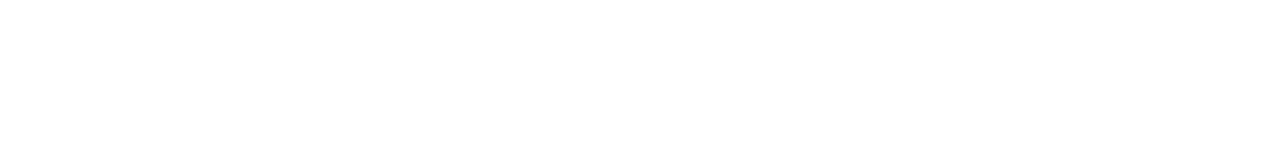
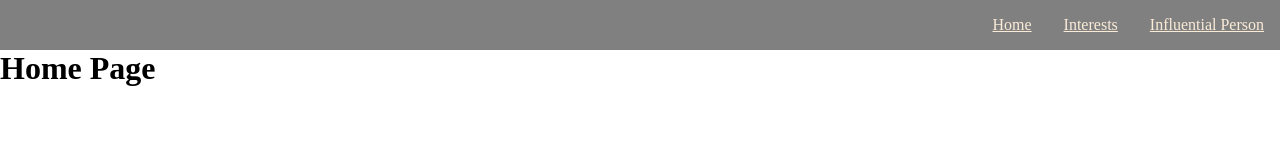
Before and after one commit to vickyh0/topicWebsite, a plain HTML site: page index.html in a window 1280 px wide. Drawn offline with Linux system fonts and the light colour scheme.

Commit message:
added css to navigation and auto margins to main

```diff
--- a/index.html
+++ b/index.html
@@ -9,10 +9,18 @@
     <link rel="stylesheet" href="./styles.css">
 </head>
 <body>
-    <nav></nav>
+    <header>
+        <nav id="top-nav">
+            <ul>
+                <li><a href="./index.html">Home</a></li>
+                <li><a href="./interests.html">Interests</a></li>
+                <li><a href="./person.html">Influential Person</a></li>
+            </ul>
+       </nav>
+    </header>
 
     <main>
-
+        <h1>Home Page</h1>
     </main>
 
     <footer></footer>
--- a/styles.css
+++ b/styles.css
@@ -0,0 +1,36 @@
+* {
+    margin: 0;
+    padding: 0;
+}
+
+html, body {
+    width: 100%;
+    height: 100%;
+}
+
+/*  NAV BAR */
+
+#top-nav {
+    background-color: grey;
+}
+
+#top-nav ul {
+    display: flex;
+    justify-content: right;
+}
+
+#top-nav ul li {
+    list-style: none;
+}
+
+#top-nav ul li a {
+    display: block;
+    padding: 1em;
+    color: antiquewhite;
+    transition: all 0.5s;
+}
+
+#top-nav ul li a:hover {
+    background-color: lightgray;
+    color: black;
+}
```
Also changed, not shown: interests.html (added), person.html (added).
